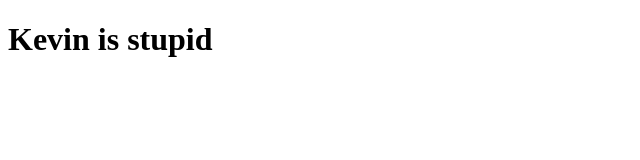
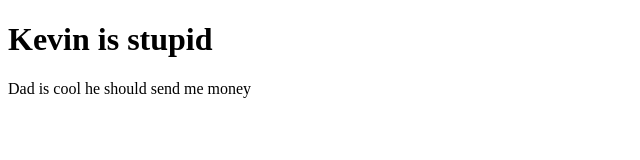
Before and after one commit to jordantab/jordantab.github.io, a plain HTML site: page index.html in a window 1280 px wide. Shown: the whole page, without its empty margins (0-640 px from the left). Drawn offline with Linux system fonts and the light colour scheme.

Commit message:
Added content

```diff
--- a/index.html
+++ b/index.html
@@ -3,5 +3,6 @@
 <html>
     <body>
         <h1>Kevin is stupid</h1>
+        <p>Dad is cool he should send me money</p>
     </body>
 </html>
```
